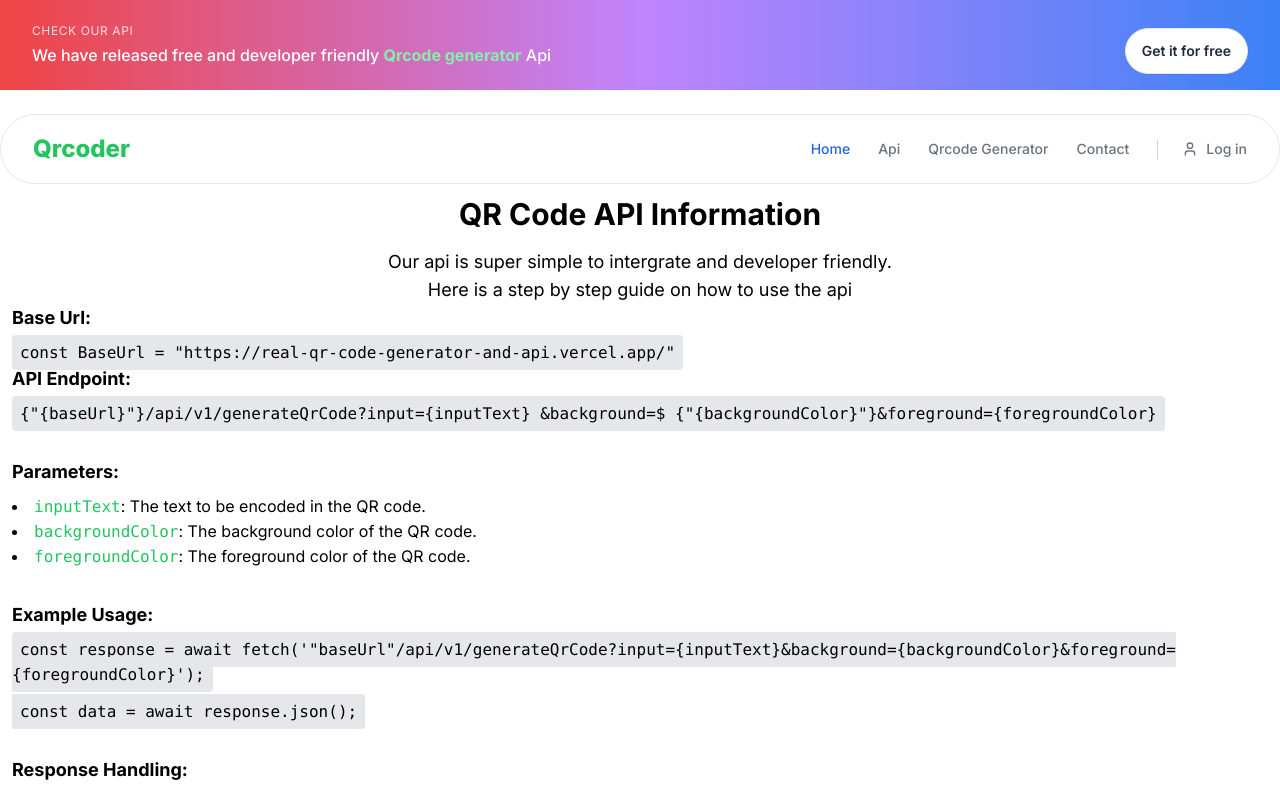
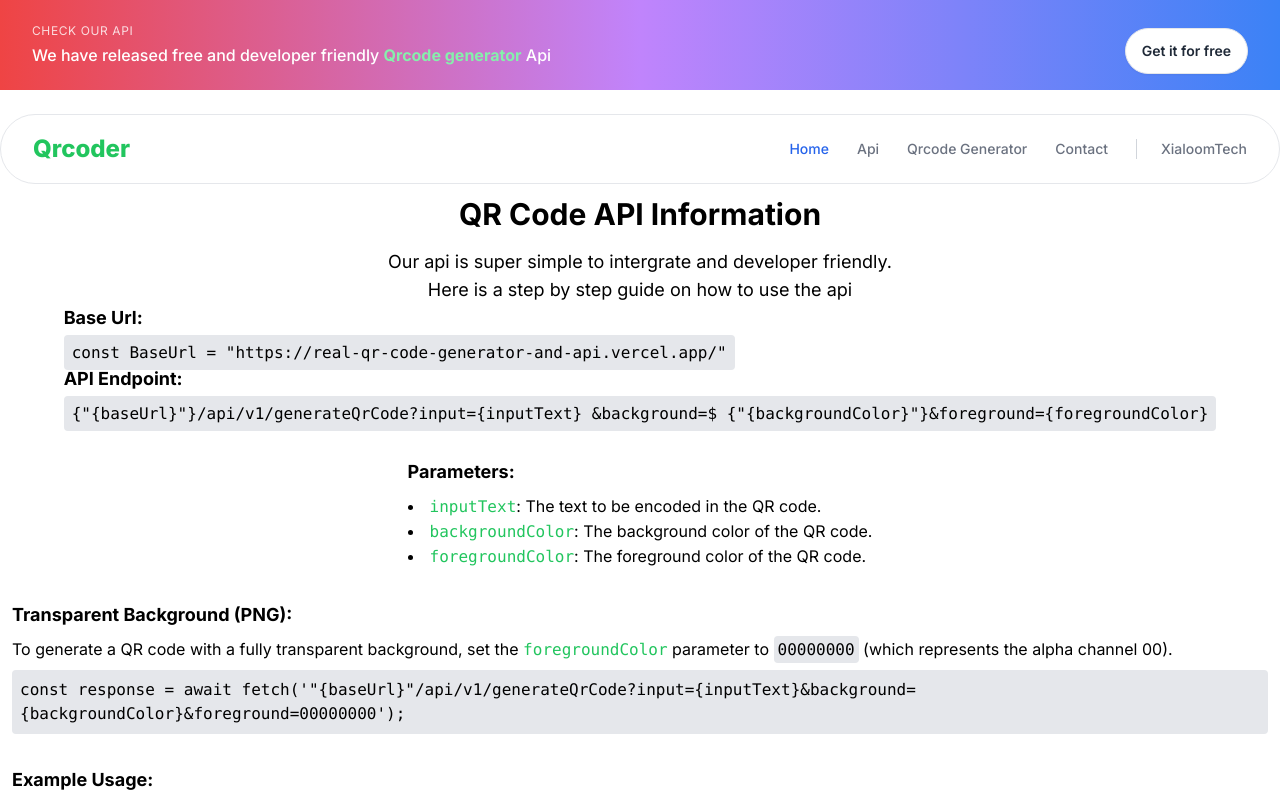
Before and after one commit to Serm357/real-qr-code-generator-and-api, a Next.js app: page /about-api in a window 1280 px wide. Shown: the top 796 px of the page. Built offline with nearby package versions, Linux system fonts and the light colour scheme.

Commit message:
upd: docs

```diff
--- a/app/about-api/page.tsx
+++ b/app/about-api/page.tsx
@@ -6,7 +6,7 @@ import "../globals.css";
 
 const QRCodeInfoPage = () => {
   return (
-    <section className="p-3 ">
+    <section className="p-3 min-h-screen flex flex-col justify-center items-center">
       <h1 className="text-3xl font-bold mb-4 text-center">
         QR Code API Information
       </h1>
@@ -43,6 +43,16 @@ const QRCodeInfoPage = () => {
             foreground color of the QR code.
           </li>
         </ul>
+      </div>
+
+      <div className="mb-8">
+        <h1 className="text-lg mb-2">Transparent Background (PNG):</h1>
+        <p className="mb-2">
+          To generate a QR code with a fully transparent background, set the <code className="text-green-500">foregroundColor</code> parameter to <code className="bg-gray-200 p-1 rounded">00000000</code> (which represents the alpha channel 00).
+        </p>
+        <code className="bg-gray-200 p-2 rounded block">
+          {`const response = await fetch('"{baseUrl}"/api/v1/generateQrCode?input={inputText}&background={backgroundColor}&foreground=00000000');`}
+        </code>
       </div>
 
       <div className="mb-8">
--- a/app/components/Navbar.tsx
+++ b/app/components/Navbar.tsx
@@ -64,24 +64,11 @@ const Navbar = () => {
             <button>
               <Link
                 className="flex items-center gap-x-2 font-medium text-gray-500 hover:text-blue-600 md:border-s md:border-gray-300 md:my-6 md:ps-6 dark:border-gray-700 dark:text-gray-400 dark:hover:text-blue-500"
-                href="/login"
+                href="https://xialoomtech.co.tz"
+                target="_blank"
               >
-                <svg
-                  className="flex-shrink-0 w-4 h-4"
-                  xmlns="http://www.w3.org/2000/svg"
-                  width="24"
-                  height="24"
-                  viewBox="0 0 24 24"
-                  fill="none"
-                  stroke="currentColor"
-                  strokeWidth="2"
-                  strokeLinecap="round"
-                  strokeLinejoin="round"
-                >
-                  <path d="M19 21v-2a4 4 0 0 0-4-4H9a4 4 0 0 0-4 4v2" />
-                  <circle cx="12" cy="7" r="4" />
-                </svg>
-                Log in
+
+                XialoomTech
               </Link>
             </button>
           </div>
@@ -120,25 +107,11 @@ const Navbar = () => {
 
                 <button disabled={true}>
                   <Link
-                    href="/login"
+                    target="_blank"
+                    href="https://xialoomtech.co.tz"
                     className="p-2 rounded-md flex gap-1 hover:bg-white hover:text-green-300 font-bold"
                   >
-                    <svg
-                      className="flex-shrink-0 w-4 h-4"
-                      xmlns="http://www.w3.org/2000/svg"
-                      width="24"
-                      height="24"
-                      viewBox="0 0 24 24"
-                      fill="none"
-                      stroke="currentColor"
-                      strokeWidth="2"
-                      strokeLinecap="round"
-                      strokeLinejoin="round"
-                    >
-                      <path d="M19 21v-2a4 4 0 0 0-4-4H9a4 4 0 0 0-4 4v2" />
-                      <circle cx="12" cy="7" r="4" />
-                    </svg>
-                    Log in
+                    XialoomTech
                   </Link>
                 </button>
               </div>
```
Also changed, not shown: 1 other file (tests, documents, lock files or other folders).
